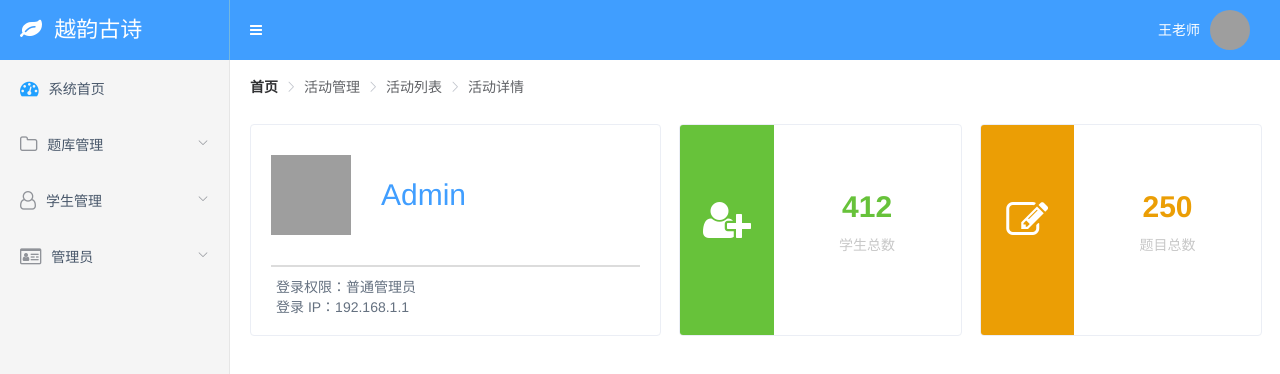
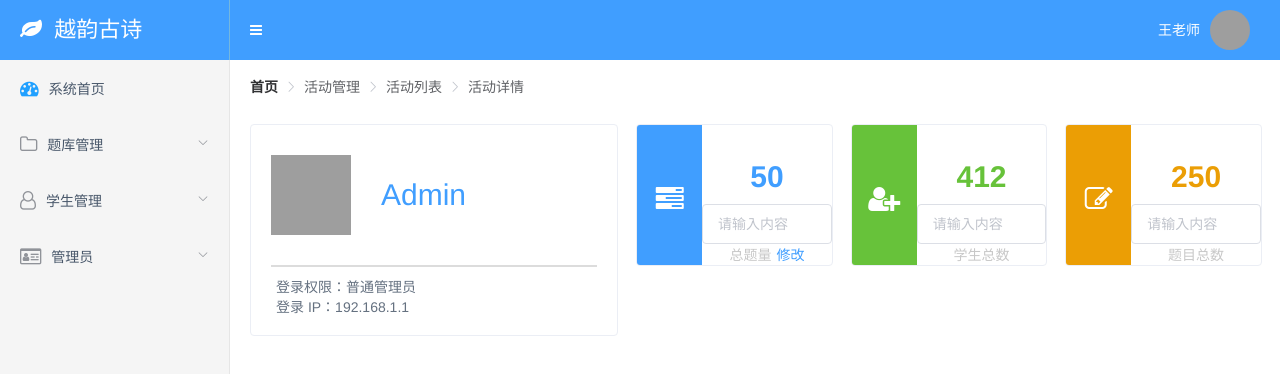
Before and after one commit to sunmaer/poetry, a Vue app: page /#/admin in a window 1280 px wide. Shown: the top 374 px of the page. Built offline with nearby package versions, Linux system fonts and the light colour scheme; grey boxes are pictures that could not be loaded.

Commit message:
修改统计组件

```diff
--- a/src/views/index/countInfo.vue
+++ b/src/views/index/countInfo.vue
@@ -2,11 +2,12 @@
   <el-card class="count"  :body-style="{ padding: '0px' }">
     <el-row>
       <el-col :span="8" class="count__icon" :style="{ backgroundColor: bgColor }">
-        <i :class="['fa', 'fa-'+icon, 'fa-3x']"></i>
+        <i :class="['fa', 'fa-'+icon, 'fa-2x']"></i>
       </el-col>
       <el-col :span="16">
         <el-row class="count__number"  :style="{ color: bgColor }">{{ number }}</el-row>
-        <el-row class="count__types">{{ type }}</el-row>
+        <el-input v-model="input" placeholder="请输入内容"></el-input>
+        <el-row class="count__types">{{ type }}<a v-if="update" class="count__btn" href="javascript:void(0);">修改</a></el-row>
       </el-col>
     </el-row>
   </el-card>
@@ -31,10 +32,16 @@
       type: {
         type: String,
         default: '总数'
+      },
+      update: {
+        type: Boolean,
+        default: false
       }
     },
     data () {
-      return {}
+      return {
+
+      }
     }
   }
 </script>
@@ -42,7 +49,7 @@
 <style lang="scss" scoped>
   .count {
     width: 100%;
-    height: 210px;
+    height: 140px;
     color: #657180;
     text-align: center;
     box-shadow: none;
@@ -50,17 +57,25 @@
       box-shadow: 0 2px 12px 0 rgba(0,0,0,.1);
     }
     .count__icon {
-      line-height: 210px;
+      line-height: 140px;
       color: #ffffff;
+      .fa {
+        margin-top: 60px;
+      }
     }
     .count__number {
-      margin-top: 65px;
+      margin-top: 35px;
       margin-bottom: 10px;
       font-size: 30px;
       font-weight: bold;
     }
     .count__types {
       color: #c8c8c8;
+      .count__btn {
+        margin-left: 5px;
+        color: #409EFF;
+        text-decoration: none;
+      }
     }
   }
 </style>
--- a/src/views/index/index.vue
+++ b/src/views/index/index.vue
@@ -1,12 +1,15 @@
 <template>
   <el-row :gutter="20">
-    <el-col :span="10">
+    <el-col :span="9">
       <admin-info></admin-info>
     </el-col>
-    <el-col :span="7">
+    <el-col :span="5">
+      <count-info bgColor="#409EFF" icon="tasks" number="50" type="总题量" update="true" ></count-info>
+    </el-col>
+    <el-col :span="5">
       <count-info bgColor="#67C23A" icon="user-plus" number="412" type="学生总数"></count-info>
     </el-col>
-    <el-col :span="7">
+    <el-col :span="5">
       <count-info bgColor="#EB9E05" icon="edit" number="250" type="题目总数" ></count-info>
     </el-col>
   </el-row>
```
